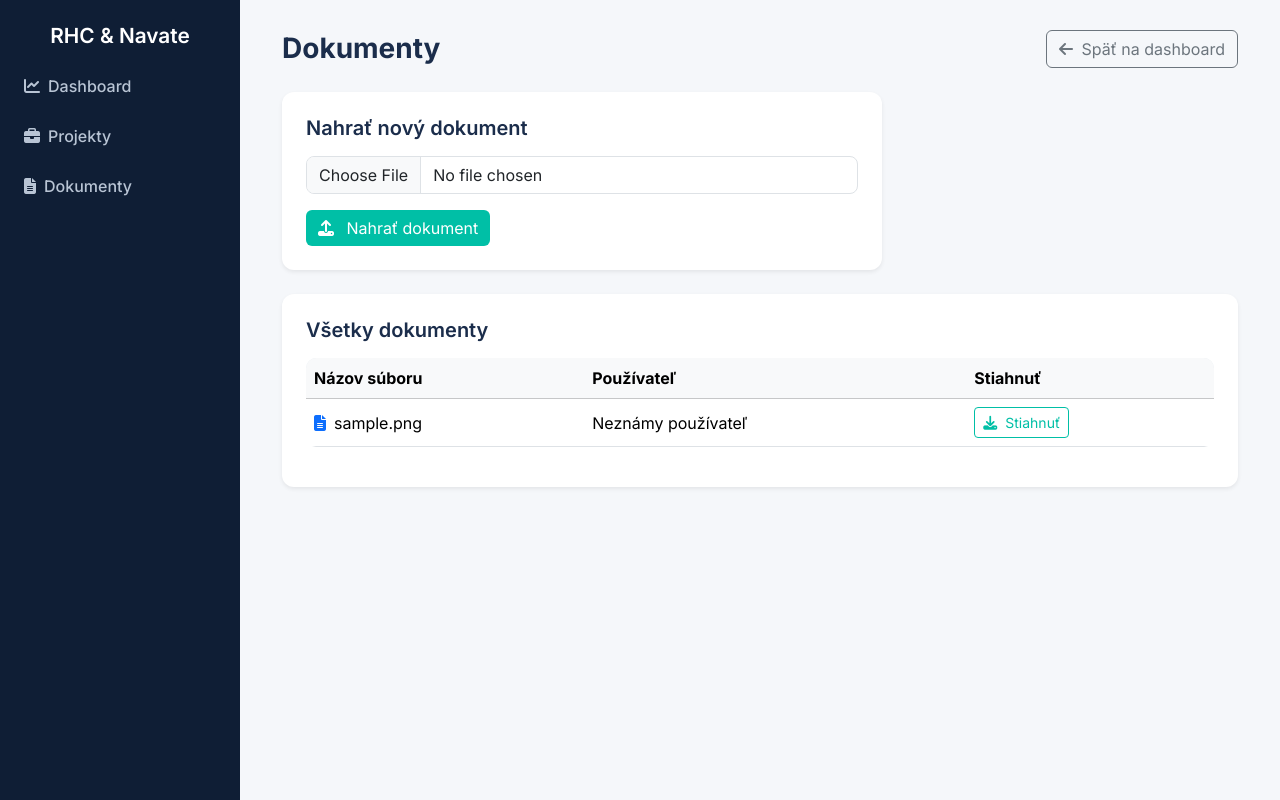
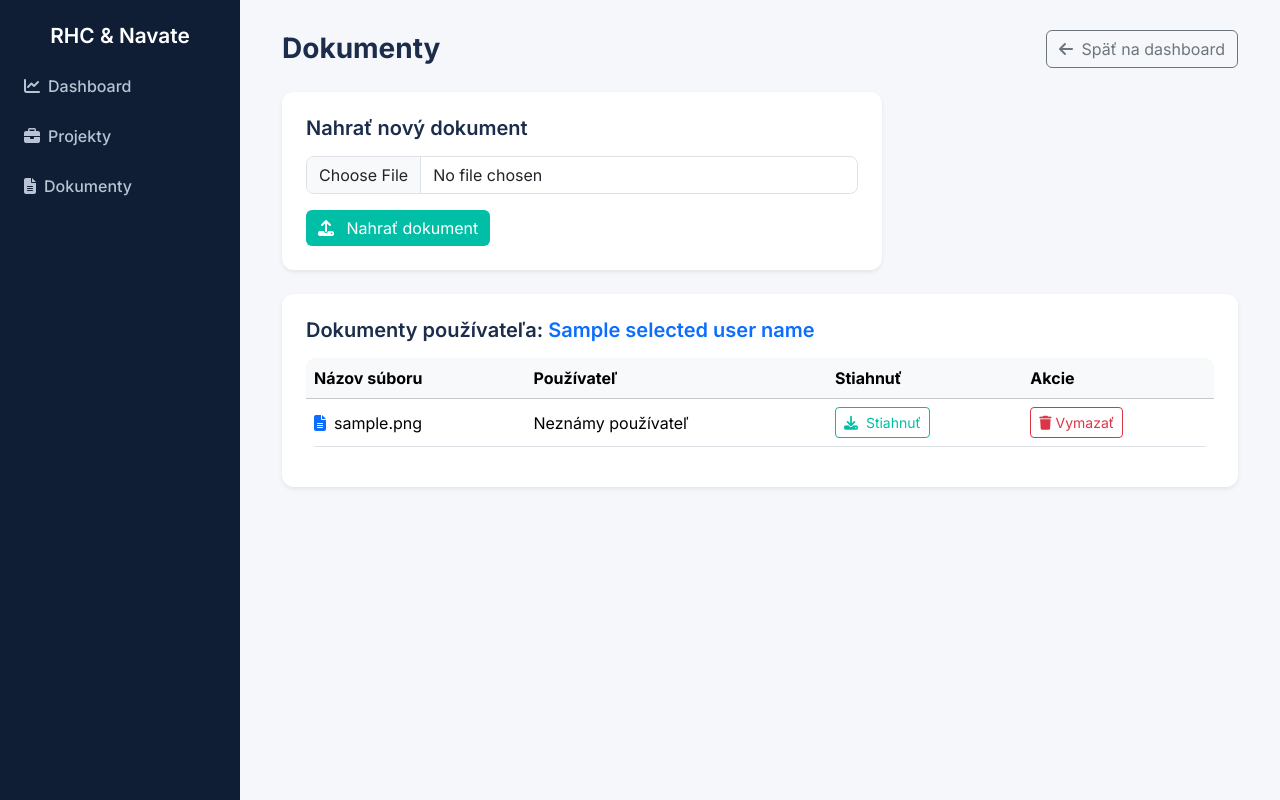
Before and after one commit to matejva/test, a Flask app: template templates/documents.html in a window 1280 px wide. Run offline with Flask 3, Linux system fonts and the light colour scheme; tables that the repository leaves empty hold one stand-in row (values such as "Sample post"); the template is opened without the code that fills it: values that come from a table or form of the project are taken from there, most other values are stand-ins (such as "Sample title", 1, 10 or a date in 2020).

Commit message:
Update documents.html

```diff
--- a/templates/documents.html
+++ b/templates/documents.html
@@ -24,7 +24,9 @@
   <!-- Zoznam dokumentov -->
   <div class="card p-4 shadow-sm">
     <h5 class="mb-3">
-      {% if user.is_admin %}
+      {% if selected_user_name %}
+        Dokumenty používateľa: <span class="text-primary">{{ selected_user_name }}</span>
+      {% elif user.is_admin %}
         Všetky dokumenty
       {% else %}
         Moje dokumenty
@@ -41,6 +43,9 @@
                 <th>Používateľ</th>
               {% endif %}
               <th>Stiahnuť</th>
+              {% if user.is_admin %}
+                <th>Akcie</th>
+              {% endif %}
             </tr>
           </thead>
           <tbody>
@@ -58,6 +63,19 @@
                    <i class="fa fa-download me-1"></i> Stiahnuť
                 </a>
               </td>
+
+              {% if user.is_admin %}
+              <td>
+                <form method="POST"
+                      action="{{ url_for('delete_document', document_id=doc.id, user_id=selected_user_id) }}"
+                      onsubmit="return confirm('Naozaj chceš odstrániť dokument {{ doc.filename }}?');"
+                      style="display:inline;">
+                  <button class="btn btn-outline-danger btn-sm">
+                    <i class="fa fa-trash"></i> Vymazať
+                  </button>
+                </form>
+              </td>
+              {% endif %}
             </tr>
             {% endfor %}
           </tbody>
```
